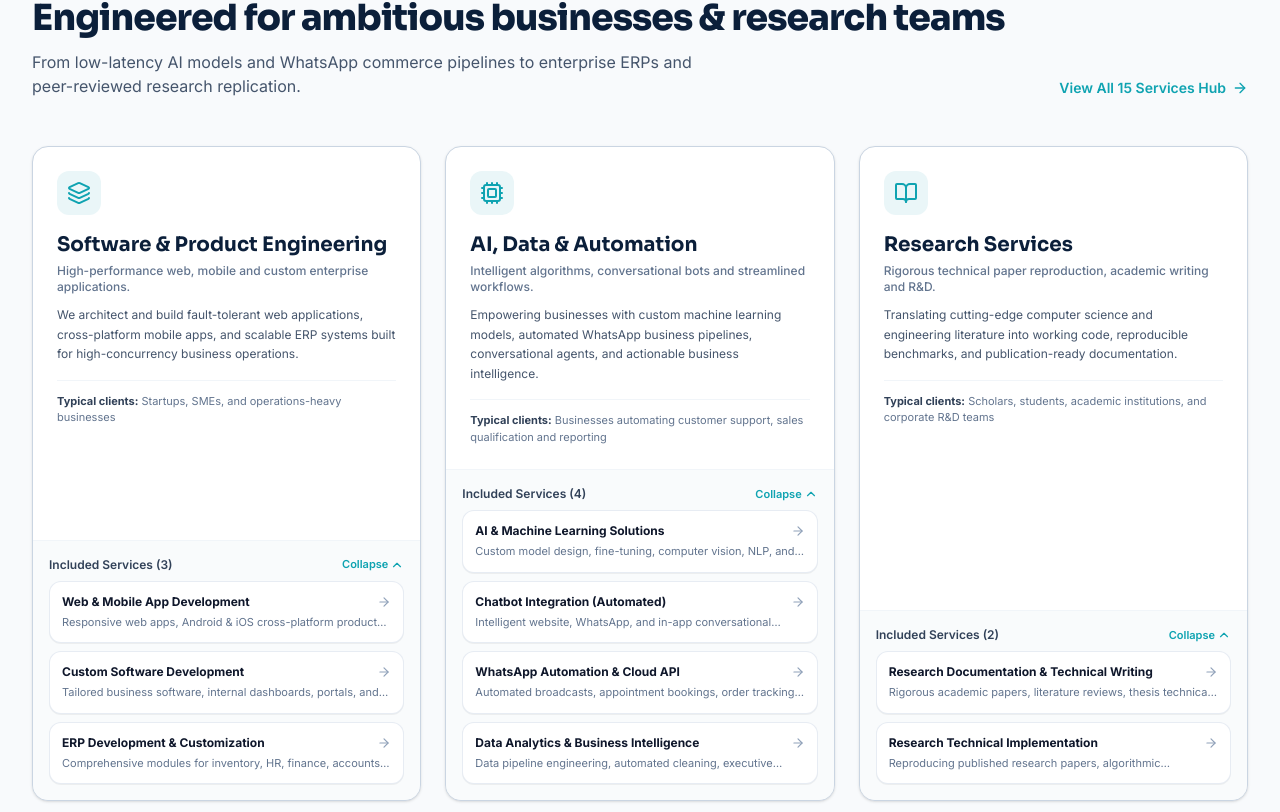
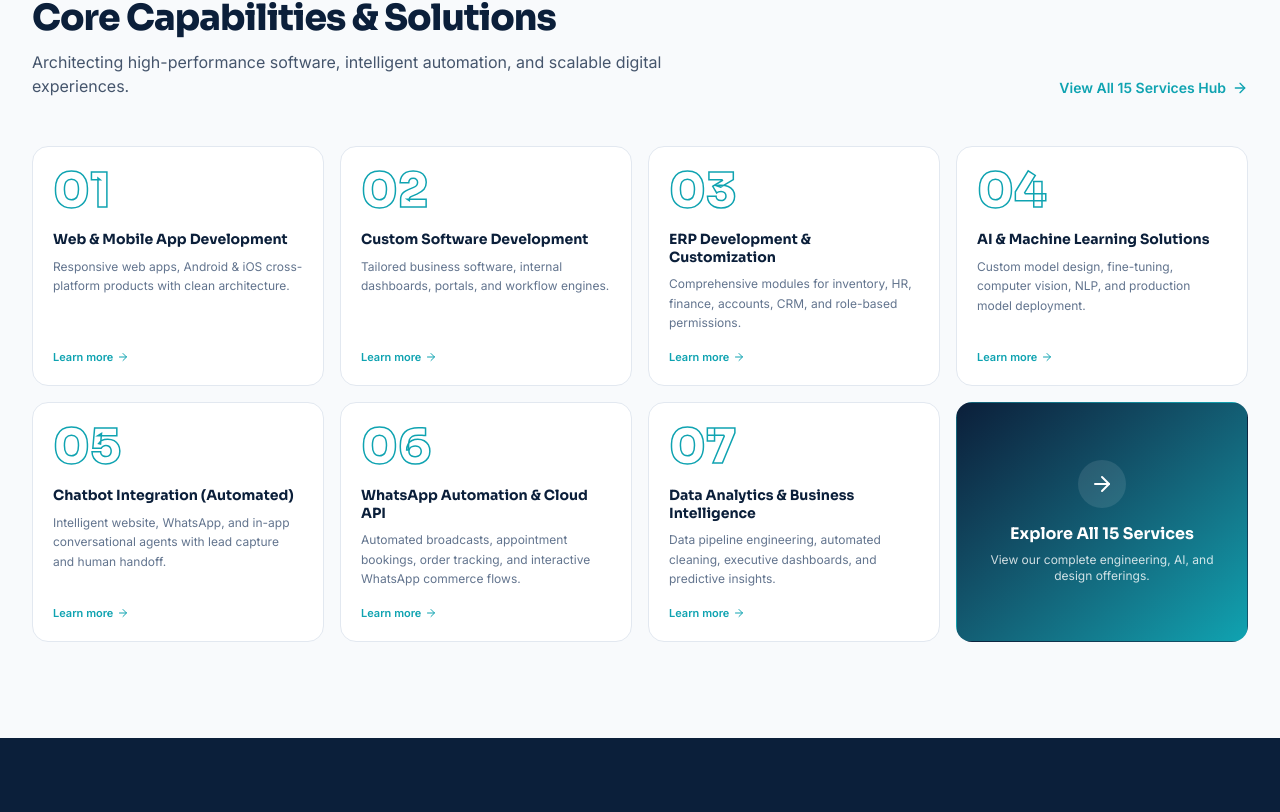
Before and after one commit to HimanshuxSaini/NeuralnexusSolutions, a React (Vite) app: page / in a window 1280 px wide. Shown: the part 1108-1920 px from the top of the page. Built offline with nearby package versions, Linux system fonts and the light colour scheme.

Commit message:
feat: add main application entry point and core components for NeuralNexus site

```diff
--- a/src/App.tsx
+++ b/src/App.tsx
@@ -14,7 +14,6 @@ import { LegalModal } from './components/views/LegalModal';
 import { HeroSection } from './components/home/HeroSection';
 import { TechStackStrip } from './components/home/TechStackStrip';
 import { ServicesPillarsSection } from './components/home/ServicesPillarsSection';
-import { AboutSnapshotSection } from './components/home/AboutSnapshotSection';
 import { WhyNeuralNexusSection } from './components/home/WhyNeuralNexusSection';
 import { ExpertTeamSection } from './components/home/ExpertTeamSection';
 import { FeaturedProjectsSection } from './components/home/FeaturedProjectsSection';
@@ -108,10 +107,6 @@ export default function App() {
               onExploreAllServices={() => setCurrentView('services')}
             />
 
-            {/* Section 04: About snapshot with statistics */}
-            <AboutSnapshotSection
-              onReadFullStory={() => setCurrentView('about')}
-            />
 
             {/* Section 05: Why NeuralNexus */}
             <WhyNeuralNexusSection
--- a/src/components/home/ServicesPillarsSection.tsx
+++ b/src/components/home/ServicesPillarsSection.tsx
@@ -1,36 +1,15 @@
-import React, { useState } from 'react';
-import { PILLARS, SERVICES } from '../../data/siteData';
-import { Layers, Cpu, BookOpen, TrendingUp, Palette, ArrowRight, ChevronDown, CheckCircle2 } from 'lucide-react';
+import React from 'react';
+import { SERVICES } from '../../data/siteData';
+import { ArrowRight } from 'lucide-react';
 
 interface ServicesPillarsSectionProps {
   onSelectService: (slug: string) => void;
   onExploreAllServices: () => void;
 }
 
-const PILLAR_ICONS: { [key: string]: any } = {
-  'software-engineering': Layers,
-  'ai-data-automation': Cpu,
-  'research-services': BookOpen,
-  'growth-marketing': TrendingUp,
-  'design-creative': Palette,
-};
-
 export function ServicesPillarsSection({ onSelectService, onExploreAllServices }: ServicesPillarsSectionProps) {
-  // Allow toggling or expanding pillar cards
-  const [expandedPillars, setExpandedPillars] = useState<{ [key: string]: boolean }>({
-    'software-engineering': true,
-    'ai-data-automation': true,
-    'research-services': true,
-    'growth-marketing': true,
-    'design-creative': true,
-  });
-
-  const togglePillar = (id: string) => {
-    setExpandedPillars(prev => ({
-      ...prev,
-      [id]: !prev[id]
-    }));
-  };
+  // Take first 7 services to fit the 8-card grid
+  const featuredServices = SERVICES.slice(0, 7);
 
   return (
     <section className="py-20 lg:py-24 bg-[#F8FAFC]">
@@ -38,10 +17,10 @@ export function ServicesPillarsSection({ onSelectService, onExploreAllServices }
         <div className="flex flex-col md:flex-row md:items-end justify-between gap-6 mb-12">
           <div>
             <h2 className="text-3xl sm:text-4xl font-extrabold text-[#0B1F3A] tracking-tight font-['Sora']">
-              Engineered for ambitious businesses & research teams
+              Core Capabilities & Solutions
             </h2>
             <p className="mt-3 text-base text-slate-600 max-w-2xl">
-              From low-latency AI models and WhatsApp commerce pipelines to enterprise ERPs and peer-reviewed research replication.
+              Architecting high-performance software, intelligent automation, and scalable digital experiences.
             </p>
           </div>
 
@@ -54,82 +33,55 @@ export function ServicesPillarsSection({ onSelectService, onExploreAllServices }
           </button>
         </div>
 
-        {/* 5 Pillars Grid */}
-        <div className="grid grid-cols-1 md:grid-cols-2 lg:grid-cols-3 gap-6">
-          {PILLARS.map((pillar, idx) => {
-            const Icon = PILLAR_ICONS[pillar.id] || Layers;
-            const pillarServices = SERVICES.filter(s => s.pillarId === pillar.id);
-            const isExpanded = !!expandedPillars[pillar.id];
-
+        {/* 8-Card Grid (7 Services + 1 CTA) */}
+        <div className="grid grid-cols-1 sm:grid-cols-2 md:grid-cols-3 lg:grid-cols-4 gap-4">
+          {featuredServices.map((service, index) => {
             return (
               <div
-                key={pillar.id}
-                className={`bg-white rounded-2xl border transition-all duration-200 overflow-hidden flex flex-col justify-between ${
-                  isExpanded ? 'border-slate-300 shadow-sm' : 'border-slate-200 hover:border-slate-300'
-                } ${idx === 0 ? 'lg:col-span-1' : ''}`}
+                key={service.id}
+                onClick={() => onSelectService(service.slug)}
+                className="bg-white rounded-2xl p-5 border border-slate-200 hover:border-[#0FA3B1] hover:shadow-md transition-all duration-200 cursor-pointer group flex flex-col h-full"
               >
-                <div className="p-6">
-                  {/* Pillar Header */}
-                  <div className="flex items-start justify-between gap-3 mb-4">
-                    <div className="w-11 h-11 rounded-xl bg-[#EAF6F8] text-[#0FA3B1] flex items-center justify-center">
-                      <Icon className="w-6 h-6" />
-                    </div>
-
-                  </div>
-
-                  <h3 className="text-xl font-bold text-[#0B1F3A] font-['Sora']">
-                    {pillar.name}
-                  </h3>
-                  <p className="text-xs text-slate-500 font-medium mt-1">
-                    {pillar.tagline}
-                  </p>
-                  <p className="text-xs text-slate-600 mt-2.5 leading-relaxed">
-                    {pillar.description}
-                  </p>
-
-                  <div className="mt-4 pt-3 border-t border-slate-100 text-[11px] text-slate-500">
-                    <strong className="text-slate-700">Typical clients:</strong> {pillar.typicalClients}
-                  </div>
+                <div className="mb-4 group-hover:scale-105 transition-transform origin-left">
+                  <span
+                    className="text-4xl sm:text-5xl font-black font-['Sora'] text-transparent"
+                    style={{ WebkitTextStroke: '1.5px #0FA3B1' }}
+                  >
+                    0{index + 1}
+                  </span>
                 </div>
 
-                {/* Sub-services Expandable Accordion/List */}
-                <div className="bg-slate-50/80 p-4 border-t border-slate-100">
-                  <div className="flex items-center justify-between text-xs font-semibold text-slate-700 mb-2">
-                    <span>Included Services ({pillarServices.length})</span>
-                    <button
-                      onClick={() => togglePillar(pillar.id)}
-                      className="text-[#0FA3B1] text-[11px] hover:underline flex items-center gap-0.5 cursor-pointer"
-                    >
-                      <span>{isExpanded ? 'Collapse' : 'Expand'}</span>
-                      <ChevronDown className={`w-3.5 h-3.5 transition-transform ${isExpanded ? 'rotate-180' : ''}`} />
-                    </button>
-                  </div>
+                <h3 className="text-sm font-bold text-[#0B1F3A] mb-2 font-['Sora'] leading-tight group-hover:text-[#0FA3B1] transition-colors">
+                  {service.title}
+                </h3>
 
-                  {isExpanded && (
-                    <div className="space-y-2 mt-2">
-                      {pillarServices.map((service) => (
-                        <div
-                          key={service.id}
-                          onClick={() => onSelectService(service.slug)}
-                          className="p-3 bg-white rounded-xl border border-slate-200/80 hover:border-[#0FA3B1] transition-all cursor-pointer group shadow-2xs"
-                        >
-                          <div className="flex items-center justify-between">
-                            <span className="text-xs font-bold text-slate-900 group-hover:text-[#0FA3B1] transition-colors">
-                              {service.title}
-                            </span>
-                            <ArrowRight className="w-3.5 h-3.5 text-slate-400 group-hover:text-[#0FA3B1] group-hover:translate-x-0.5 transition-all" />
-                          </div>
-                          <p className="text-[11px] text-slate-500 mt-1 line-clamp-1">
-                            {service.shortDesc}
-                          </p>
-                        </div>
-                      ))}
-                    </div>
-                  )}
+                <p className="text-xs text-slate-500 line-clamp-3 mb-4 flex-grow leading-relaxed">
+                  {service.shortDesc}
+                </p>
+
+                <div className="mt-auto flex items-center gap-1 text-[11px] font-semibold text-[#0FA3B1]">
+                  <span>Learn more</span>
+                  <ArrowRight className="w-3 h-3 group-hover:translate-x-1 transition-transform" />
                 </div>
               </div>
             );
           })}
+
+          {/* 8th Card: Explore All CTA */}
+          <div
+            onClick={onExploreAllServices}
+            className="bg-gradient-to-br from-[#0B1F3A] to-[#0FA3B1] rounded-2xl p-5 border border-transparent hover:shadow-lg hover:-translate-y-1 transition-all duration-200 cursor-pointer group flex flex-col justify-center items-center text-center h-full min-h-[200px]"
+          >
+            <div className="w-12 h-12 rounded-full bg-white/10 flex items-center justify-center mb-4 group-hover:scale-110 transition-transform">
+              <ArrowRight className="w-6 h-6 text-white" />
+            </div>
+            <h3 className="text-base font-bold text-white mb-2 font-['Sora'] leading-tight">
+              Explore All 15 Services
+            </h3>
+            <p className="text-xs text-white/80 px-2">
+              View our complete engineering, AI, and design offerings.
+            </p>
+          </div>
         </div>
       </div>
     </section>
```
Also changed, not shown: src/components/common/FloatingActionStack.tsx (+39 -29 lines).
